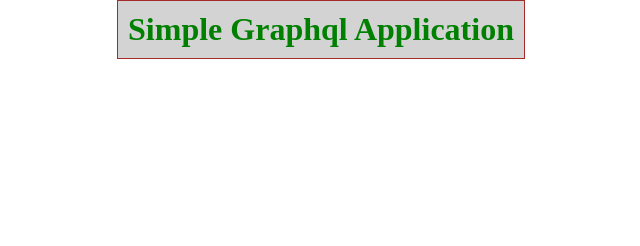
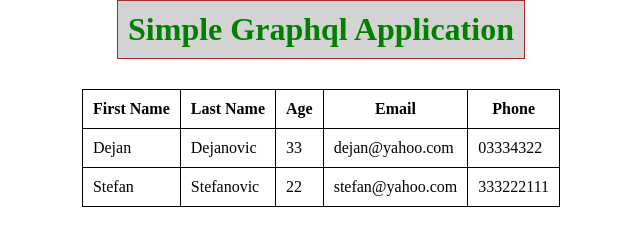
Before and after one commit to RadmiloM/graphql-table-project, a plain HTML site: page index.html in a window 1280 px wide. Shown: the whole page, without its empty margins (319-959 px from the left). Drawn offline with Linux system fonts and the light colour scheme.

Commit message:
added simple table with mock data

```diff
--- a/css/style.css
+++ b/css/style.css
@@ -13,3 +13,15 @@ h1 {
     padding: 10px;
     background: lightgray;
 }
+
+table {
+    border: 1px solid black;
+    border-collapse:collapse;
+    margin: 30px auto;
+}
+
+th,
+td {
+    border: 1px solid black;
+    padding: 10px;
+}
--- a/index.html
+++ b/index.html
@@ -1,15 +1,43 @@
 <!DOCTYPE html>
 <html>
+
 <head>
     <title>Simple Graphql Application</title>
     <link rel="stylesheet" href="css/style.css">
 </head>
+
 <body>
     <header>
         <h1>Simple Graphql Application</h1>
     </header>
     <main>
-
+        <table>
+            <thead>
+                <tr>
+                    <th>First Name</th>
+                    <th>Last Name</th>
+                    <th>Age</th>
+                    <th>Email</th>
+                    <th>Phone</th>
+                </tr>
+            <tbody>
+                <tr>
+                    <td>Dejan</td>
+                    <td>Dejanovic</td>
+                    <td>33</td>
+                    <td>dejan@yahoo.com</td>
+                    <td>03334322</td>
+                </tr>
+                <tr>
+                    <td>Stefan</td>
+                    <td>Stefanovic</td>
+                    <td>22</td>
+                    <td>stefan@yahoo.com</td>
+                    <td>333222111</td>
+                </tr>
+            </tbody>
+            </thead>
+        </table>
     </main>
 </body>
 
```
Lines whose indentation alone changed are shown as unchanged.
